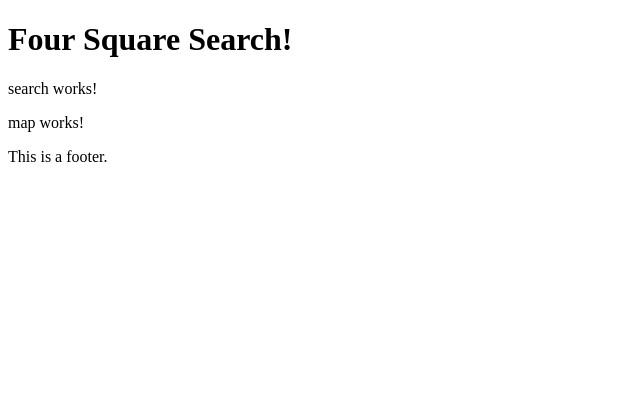
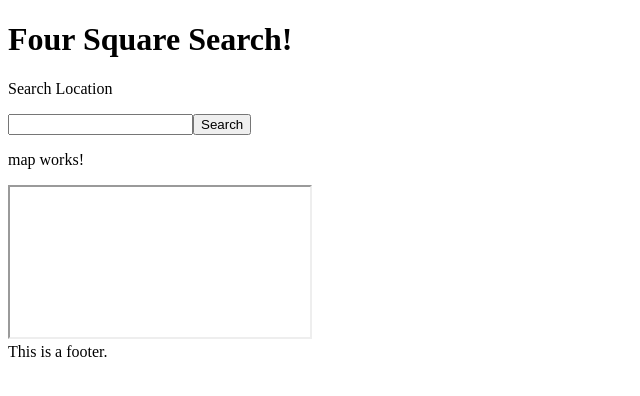
Before and after one commit to DilwoarH/Four-Square-Search, an Angular app: page / in a window 1280 px wide. Shown: the top 396 px of the page, without its empty margins (0-640 px from the left). Built offline with nearby package versions, Linux system fonts and the light colour scheme.

Commit message:
all tests now passing

```diff
--- a/src/app/map/map.component.html
+++ b/src/app/map/map.component.html
@@ -1,3 +1,5 @@
 <p>
   map works!
 </p>
+
+<iframe id="map"></iframe>
--- a/src/app/search/search.component.html
+++ b/src/app/search/search.component.html
@@ -1,3 +1,6 @@
 <p>
-  search works!
+  Search Location
 </p>
+
+<input id="search" />
+<button id="triggerSearch">Search</button>
```
Also changed, not shown: 1 other file (tests, documents, lock files or other folders).
